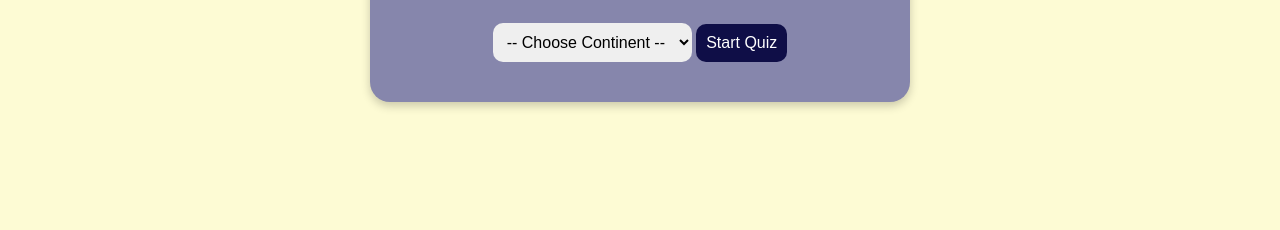
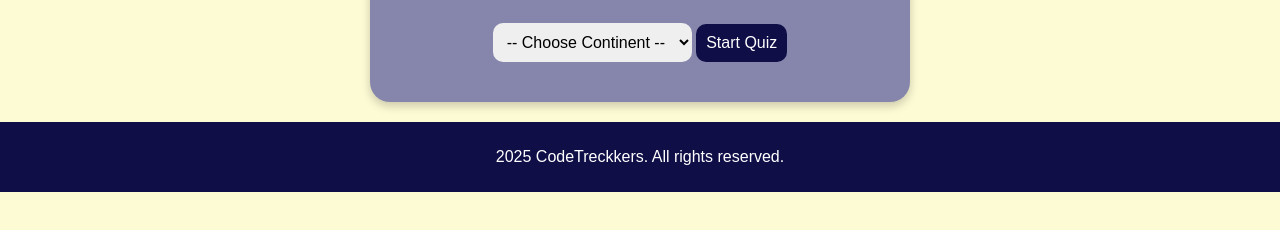
Before and after one commit to mac3y/CodeTrekkers, a plain HTML site: page public/Quiz_Flag.html in a window 1280 px wide. Shown: the part 192-422 px from the top of the page. Drawn offline with Linux system fonts and the light colour scheme; no server answers.

Commit message:
footer added

```diff
--- a/public/Quiz_Flag.html
+++ b/public/Quiz_Flag.html
@@ -451,5 +451,9 @@ th {
       continentSelect.style.display = "block";
     });
     </script>
+    </div>
+    <footer style="text-align: center; padding: 10px; background-color: #0F0E47; color: white; margin-top: 20px;">
+      <p>2025 CodeTreckkers. All rights reserved.</p>
+    </footer>
 </body>
 </html>
```
